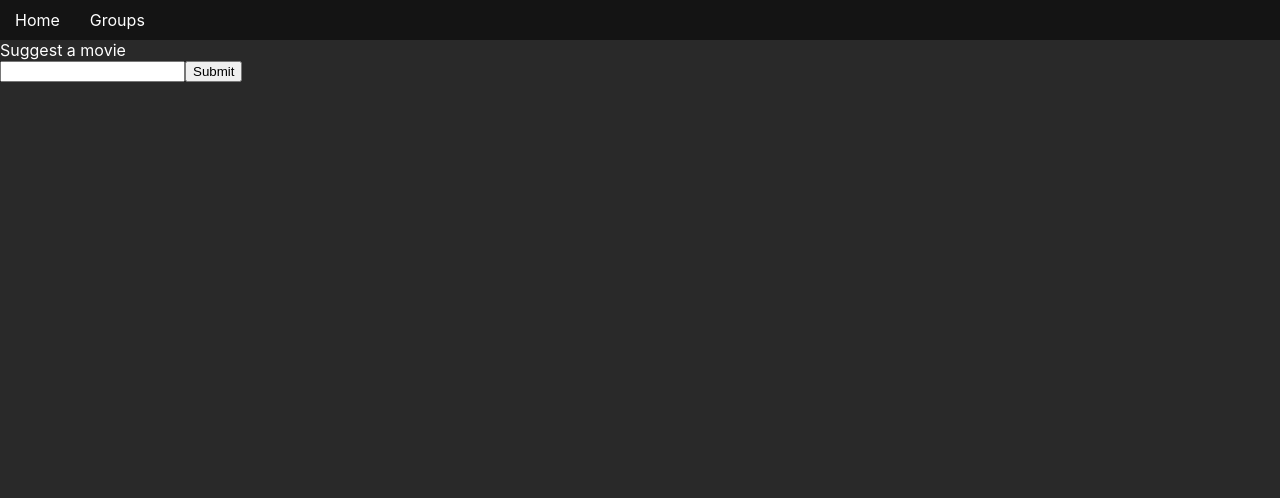
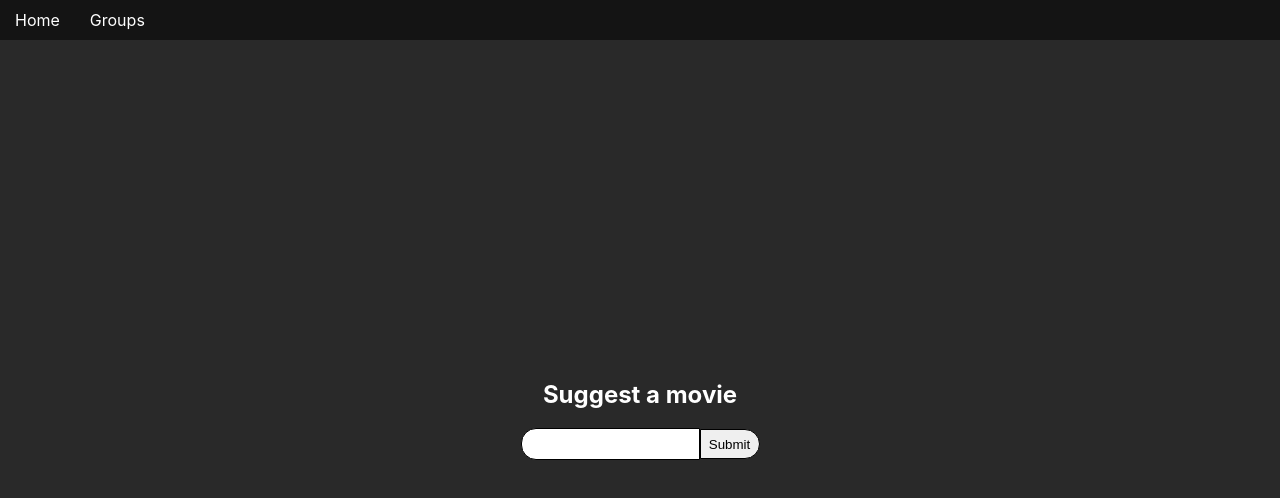
Before and after one commit to tylercchase/movie-night-manager, a React (Create React App) app in the folder frontend/: page /groups/1 in a window 1280 px wide. Shown: the top 498 px of the page. Built offline with nearby package versions, Linux system fonts and the light colour scheme.

Commit message:
suggestion styling and manage requests

```diff
--- a/frontend/public/index.html
+++ b/frontend/public/index.html
@@ -24,7 +24,7 @@
       work correctly both with client-side routing and a non-root public URL.
       Learn how to configure a non-root public URL by running `npm run build`.
     -->
-    <title>React App</title>
+    <title>Movie Night</title>
   </head>
   <body>
     <noscript>You need to enable JavaScript to run this app.</noscript>
--- a/frontend/src/models/movie.ts
+++ b/frontend/src/models/movie.ts
@@ -1,5 +1,5 @@
 export default interface Movie {
     title: string;
     poster: string;
-    rating: number;
+    // rating: number;
 };
--- /dev/null
+++ b/frontend/src/routes/Group.css
@@ -0,0 +1,24 @@
+.suggestBlock {
+    display: grid;
+    height: calc(100vh - 60px);
+    place-items: center;
+}
+.center {
+    display: flex;
+    flex-direction: column;
+    align-items: center;
+}
+.input-round-left {
+    border-radius: 15px 0% 0% 15px;
+    padding: 0;
+    border: 1px solid black;
+    height: 30px;
+    outline: none;
+}
+.input-round-right {
+    border-radius: 0% 15px 15px 0%;
+    padding: 0;
+    height: 30px;
+    width: 60px;
+    border: 1px solid black;
+}
--- a/frontend/src/routes/Group.tsx
+++ b/frontend/src/routes/Group.tsx
@@ -1,6 +1,7 @@
 import { useState } from "react";
 import { toast } from "react-toastify";
 
+import './Group.css'
 export default function Group() {
     let [movie, setMovie] = useState("");
     function handleChange(event: any) {
@@ -43,12 +44,14 @@ export default function Group() {
         // send off a request to actually add a movie to the db when that's implemented
     }
     return (
-        <div>
-            Suggest a movie
-            <form onSubmit={handleSubmit}>
-                <input type="text" value={movie} onChange={handleChange}></input>
-                <button>Submit </button>
-            </form>
+        <div className="suggestBlock">
+            <div className="center">
+                <h2>Suggest a movie</h2>
+                <form onSubmit={handleSubmit}>
+                    <input type="text" value={movie} onChange={handleChange} className="input-round-left"></input>
+                    <button className="input-round-right">Submit </button>
+                </form>
+            </div>
         </div>
     )
 }
--- a/frontend/src/routes/Manage.tsx
+++ b/frontend/src/routes/Manage.tsx
@@ -1,4 +1,4 @@
-import { useState } from "react";
+import { useEffect, useState } from "react";
 // import Movie from "../shared/Movie";
 
 import { DragDropContext, Droppable, Draggable } from "react-beautiful-dnd";
@@ -67,6 +67,8 @@ export default function Manage() {
   const [itemsa, setItems] = useState(getItems(10));
   const [selected, setSelected] = useState(getItems(5, 10));
 
+  const [nights, setNights] = useState([]);
+  const [generalMovies, setGeneralMovies] = useState([])
   let id2List: any = {
     droppable: "items",
     droppable2: "selected",
@@ -101,6 +103,13 @@ export default function Manage() {
       setSelected(result.droppable2);
     }
   };
+
+  useEffect(()=> {
+    let url = 'http://127.0.0.1:5000/api/group/gamers';
+    fetch(url).then(res => res.json()).then(data => {
+      console.log(data)
+    })
+  }, [])
   return (
     <div>
       <DragDropContext onDragEnd={onDragEnd}>
```
Also changed, not shown: 1 other file (tests, documents, lock files or other folders).
